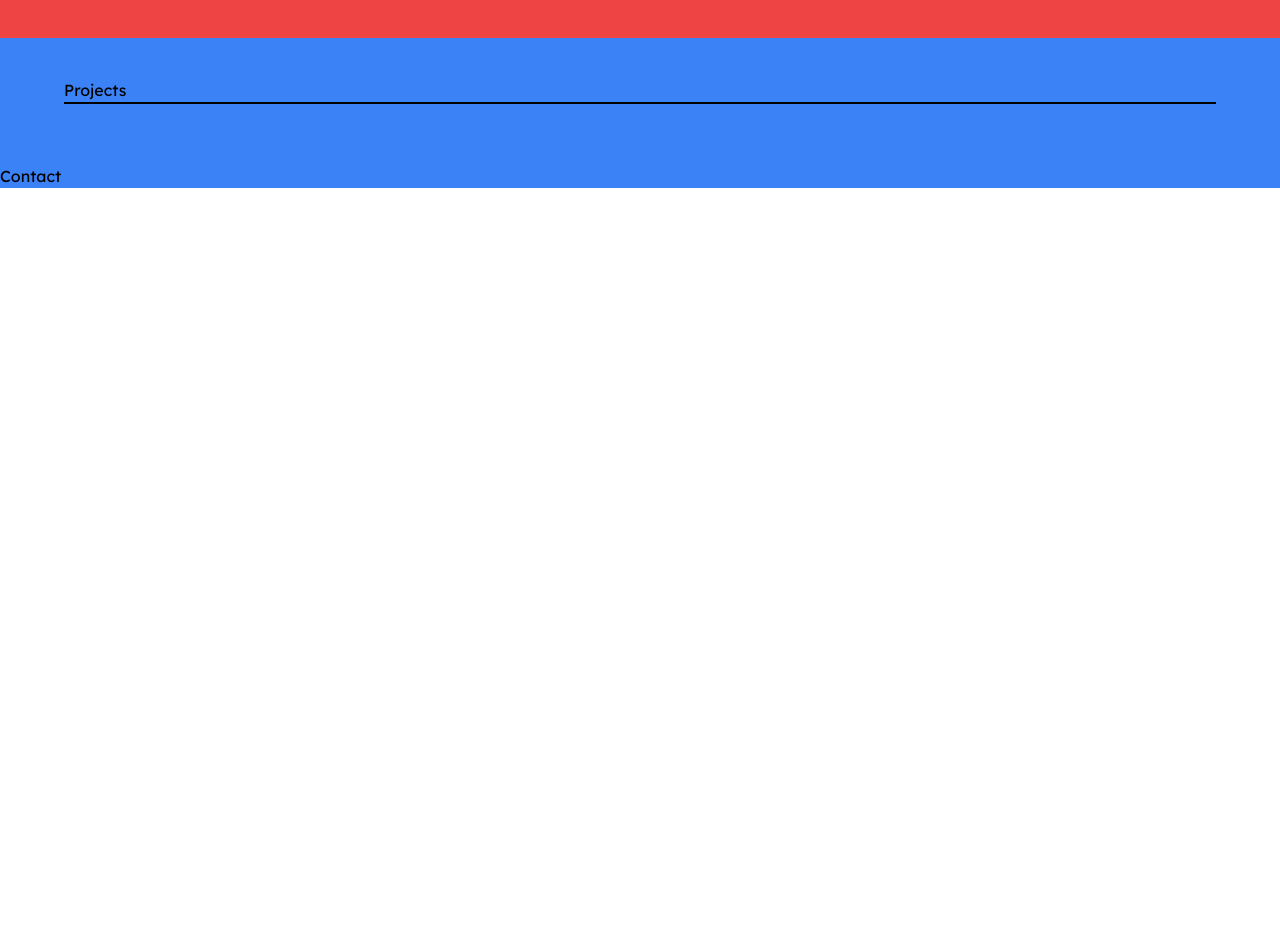
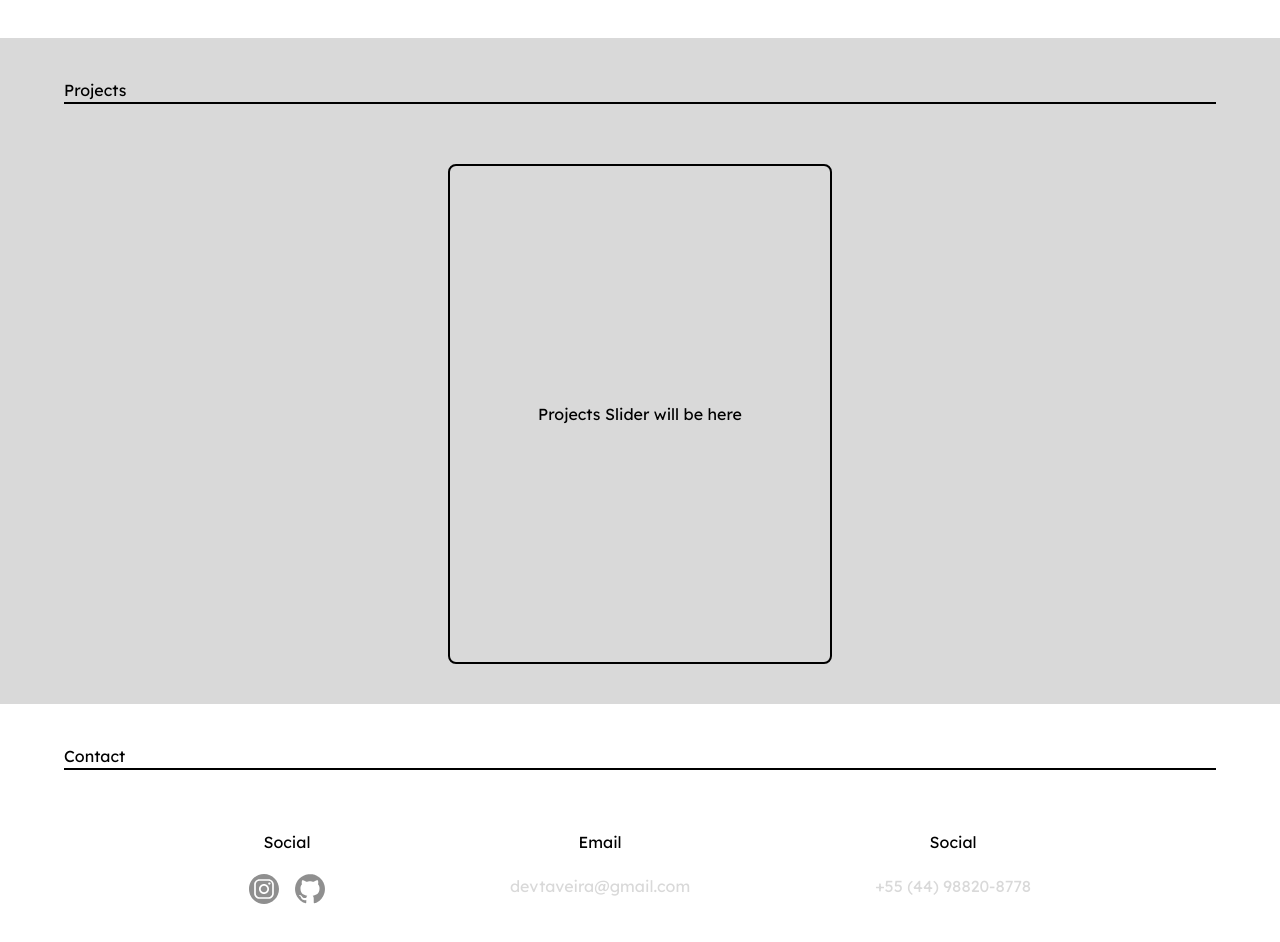
Before and after one commit to xtaveira/taveira-portifolio-2024, a Next.js app: page / in a window 1280 px wide. Shown: the part 606-1548 px from the top of the page. Before the commit the page ends 800 px from the top, so only its background shows below. Built offline with nearby package versions, Linux system fonts and the light colour scheme.

Commit message:
Almost done, missing slider

```diff
--- a/src/app/page.tsx
+++ b/src/app/page.tsx
@@ -1,17 +1,18 @@
+import Footer from "@/components/Footer";
 import Hero from "@/components/Hero";
 import Navbar from "@/components/Navbar";
 import Projects from "@/components/Projects";
 
 export default function Home() {
   return (
-    <main className=" bg-blue-500 w-full">
+    <main className=" bg-white w-full">
 
       <Navbar />
       <Hero />
 
       <Projects />
 
-      <section>Contact</section>
+      <Footer />
 
     </main>
 
--- /dev/null
+++ b/src/components/Footer.tsx
@@ -0,0 +1,43 @@
+import Image from 'next/image'
+import React from 'react'
+
+const Footer = () => {
+    return (
+        <footer className="w-full flex flex-col justify-center items-center py-10 gap-5">
+            <div className="w-[90%] border-b-2 border-black">Contact</div>
+            <section className="flex md:flex-row flex-col md:justify-evenly w-[90%] my-10 md:gap-0 gap-10">
+                <div className="flex flex-col items-center gap-5">
+                    <h3>Social</h3>
+                    <div className="flex gap-4">
+                        <Image
+                            alt='Instagram'
+                            src='/insta.svg'
+                            width={30}
+                            height={30}
+                        />
+                        <Image
+                            alt='Github'
+                            src='/github.svg'
+                            width={30}
+                            height={30}
+                        />
+                    </div>
+                </div>
+                <div className="flex flex-col items-center gap-5">
+                    <h3>Email</h3>
+                    <div className="flex gap-4 text-[#d9d9d9]">
+                        <p>devtaveira@gmail.com</p>
+                    </div>
+                </div>
+                <div className="flex flex-col items-center gap-5">
+                    <h3>Social</h3>
+                    <div className="flex gap-4 text-[#d9d9d9]">
+                        <p>+55 (44) 98820-8778</p>
+                    </div>
+                </div>
+            </section>
+        </footer>
+    )
+}
+
+export default Footer
--- a/src/components/Hero.tsx
+++ b/src/components/Hero.tsx
@@ -4,7 +4,7 @@ import React from 'react'
 
 const Hero = () => {
   return (
-    <section className="flex justify-center lg:justify-evenly items-center bg-red-500 py-10">
+    <section className="flex justify-center lg:justify-evenly items-center py-10">
       <div className="flex flex-col gap-4 items-center">
         <div className="
         lg:w-[700px]
--- a/src/components/Projects.tsx
+++ b/src/components/Projects.tsx
@@ -3,9 +3,10 @@ import React from 'react'
 const Projects = () => {
 
     return (
-        <section className="w-full flex flex-col justify-center items-center py-10 gap-5">
+        <section className="w-full flex flex-col justify-center items-center py-10 gap-5 bg-[#d9d9d9]">
             <div className="w-[90%] border-b-2 border-black">Projects</div>
-            <div>
+            <div className="w-[30%] border-black border-2 rounded-lg h-[500px] flex justify-center items-center mt-10">
+                Projects Slider will be here
             </div>
         </section>
     )
```
Also changed, not shown: public/github.svg (added), public/insta.svg (added).
